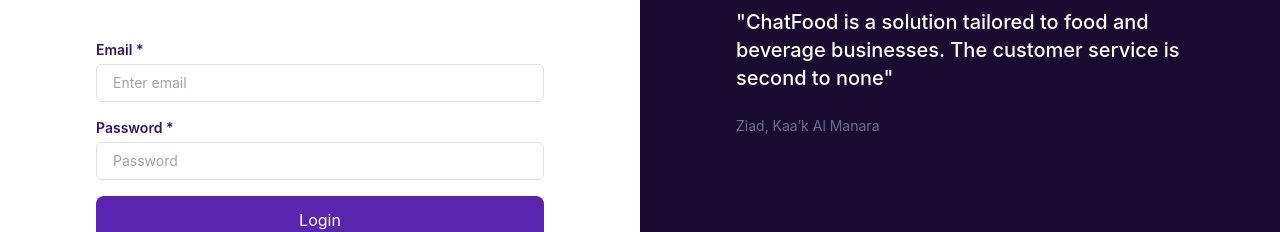
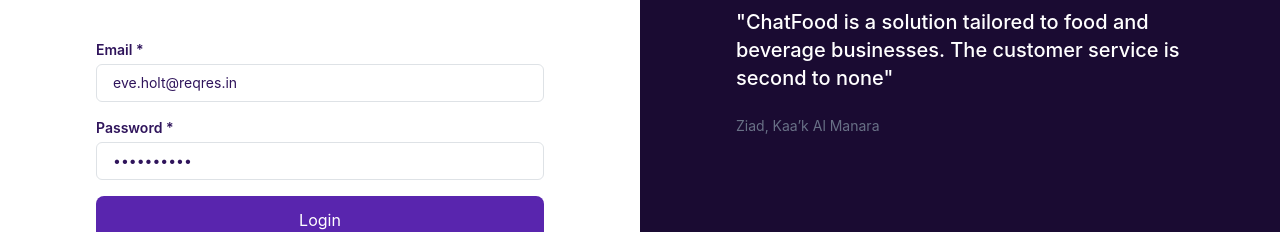
Before and after one commit to zeurgo/authentication-vue3, a Vue app: page /login in a window 1280 px wide. Shown: the part 362-594 px from the top of the page. Built offline with nearby package versions, Linux system fonts and the light colour scheme.

Commit message:
Adicionando serviço de auth

```diff
--- a/package.json
+++ b/package.json
@@ -1,5 +1,5 @@
 {
-  "name": "chatfood",
+  "name": "authentication",
   "version": "0.1.0",
   "private": true,
   "scripts": {
--- a/src/components/AppButton.vue
+++ b/src/components/AppButton.vue
@@ -2,7 +2,19 @@
   <button
     :="$attrs"
     class="w-full rounded-lg text-white py-3 bg-primary focus:outline-none hover:opacity-90 transition duration-500"
+    :class="{ 'animate-pulse': loading }"
   >
     <slot />
   </button>
 </template>
+
+<script>
+export default {
+  props: {
+    loading: {
+      type: Boolean,
+      default: false
+    }
+  }
+}
+</script>
--- a/src/router/index.js
+++ b/src/router/index.js
@@ -4,8 +4,6 @@
 const Dashboard = () => import('../views/Dashboard/index.vue')
 const Home = () => import('../views/Home/index.vue')
 const Login = () => import('../views/Login/index.vue')
-
-const isAuthenticated = store.getters.isAuthenticated
 
 const routes = [
   {
@@ -41,13 +39,13 @@
 })
 
 router.beforeEach((to, from, next) => {
-  if (to.meta.requiresAuth && !isAuthenticated) {
+  if (to.meta.requiresAuth && !store.getters.isAuthenticated) {
     next({
       path: '/login',
-      query: { redirect: to.fullPath }
+      query: { redirect: to.name }
     })
   } else {
-    if (isAuthenticated && to.meta.requiresAuth === false) {
+    if (store.getters.isAuthenticated && to.meta.requiresAuth === false) {
       next({ path: '/dashboard' })
     } else {
       next()
--- /dev/null
+++ b/src/services/auth.js
@@ -0,0 +1,8 @@
+export default httpClient => ({
+  login: ({ email, password }) => {
+    return httpClient.post('/login', {
+      email,
+      password
+    })
+  }
+})
--- a/src/services/index.js
+++ b/src/services/index.js
@@ -1,4 +1,6 @@
 import axios from 'axios'
+import router from '@/router'
+import AuthService from './auth'
 
 const httpClient = axios.create({
   baseURL: process.env.VUE_APP_API || 'http://localhost:3000',
@@ -8,6 +10,28 @@
   }
 })
 
-export {
-  httpClient
+httpClient.interceptors.request.use(config => {
+  config.headers.common.Authorization = `Bearer ${window.localStorage.getItem('token')}`
+  return config
+})
+
+httpClient.interceptors.response.use((response) => {
+  return response
+}, (error) => {
+  const canThrowAnError = error.request.status === 0 ||
+    error.request.status === 500
+
+  if (canThrowAnError) {
+    throw new Error(error.message)
+  }
+
+  if (error.response.status === 401) {
+    router.push({ name: 'Home' })
+  }
+
+  return error
+})
+
+export default {
+  auth: AuthService(httpClient)
 }
--- a/src/views/Login/index.vue
+++ b/src/views/Login/index.vue
@@ -18,9 +18,26 @@
             right away.
           </div>
 
-          <app-input label="Email" type="email" placeholder="Enter email" required v-model="state.user.email"></app-input>
-          <app-input label="Password" type="password" placeholder="Password" required v-model="state.user.password"></app-input>
-          <app-button type="submit">Login</app-button>
+          <app-input
+            label="Email"
+            type="email"
+            placeholder="Enter email"
+            required
+            :disabled="state.isLoading"
+            v-model="state.user.email"
+          ></app-input>
+
+          <app-input
+            label="Password"
+            type="password"
+            placeholder="Password"
+            required
+            :disabled="state.isLoading"
+            v-model="state.user.password"
+          >
+          </app-input>
+
+          <app-button type="submit" :disabled="state.isLoading" :loading="state.isLoading">Login</app-button>
 
           <p class="text-sm flex justify-center mt-6">
             <span class="mr-1">Dont't have an account?</span>
@@ -48,35 +65,48 @@
 <script>
 import { reactive } from 'vue'
 import { useStore } from 'vuex'
+import { useRoute, useRouter } from 'vue-router'
 import AppButton from '@/components/AppButton.vue'
 import AppInput from '@/components/AppInput.vue'
-import { httpClient } from '@/services/index'
+import services from '@/services/index'
 
 export default {
   components: { AppButton, AppInput },
 
   setup () {
     const store = useStore()
+    const route = useRoute()
+    const router = useRouter()
     const state = reactive({
       user: {
-        email: '',
-        password: ''
-      }
+        email: 'eve.holt@reqres.in',
+        password: 'cityslicka'
+      },
+      isLoading: false
     })
 
     async function handleSubmit () {
+      state.isLoading = true
       try {
-        const response = await httpClient.post('/UsuariosAutenticar', { email: state.user.email, password: state.user.password })
-        if (response.data.sucesso) {
-          store.commit('setToken', response.data.dados.token)
+        const response = await services.auth.login({ email: state.user.email, password: state.user.password })
+
+        if (response.data) {
+          store.commit('setToken', response.data.token)
+
+          route.query.redirect
+            ? router.push({ name: route.query.redirect })
+            : router.push({ name: 'Dashboard' })
         }
       } catch (error) {
-        //
+        console.log('Ocorreu um erro ao fazer o login ')
+      } finally {
+        state.isLoading = false
       }
     }
 
     return {
       state,
+      route,
       handleSubmit
     }
   }
```
Also changed, not shown: 1 other file (tests, documents, lock files or other folders).
